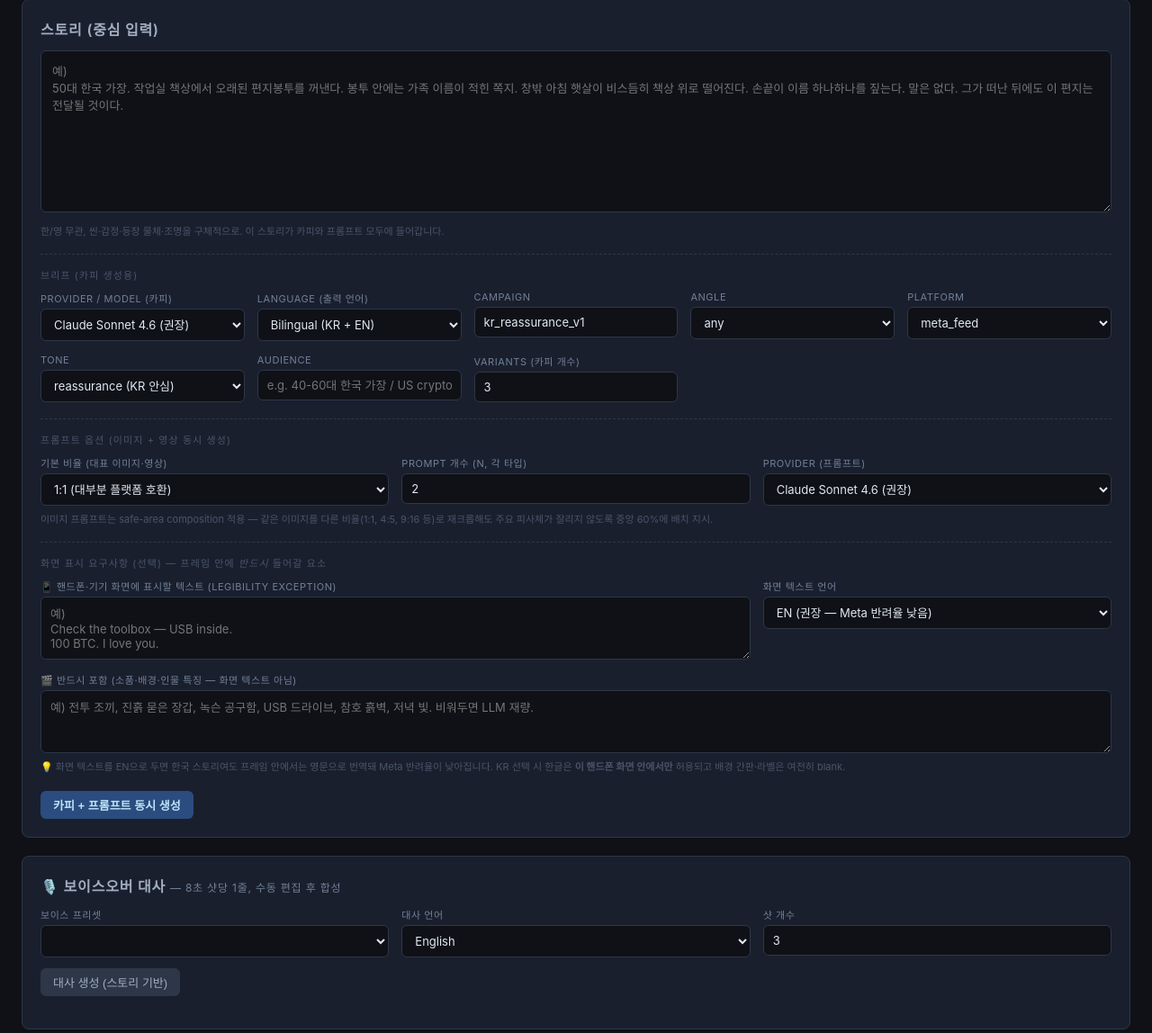
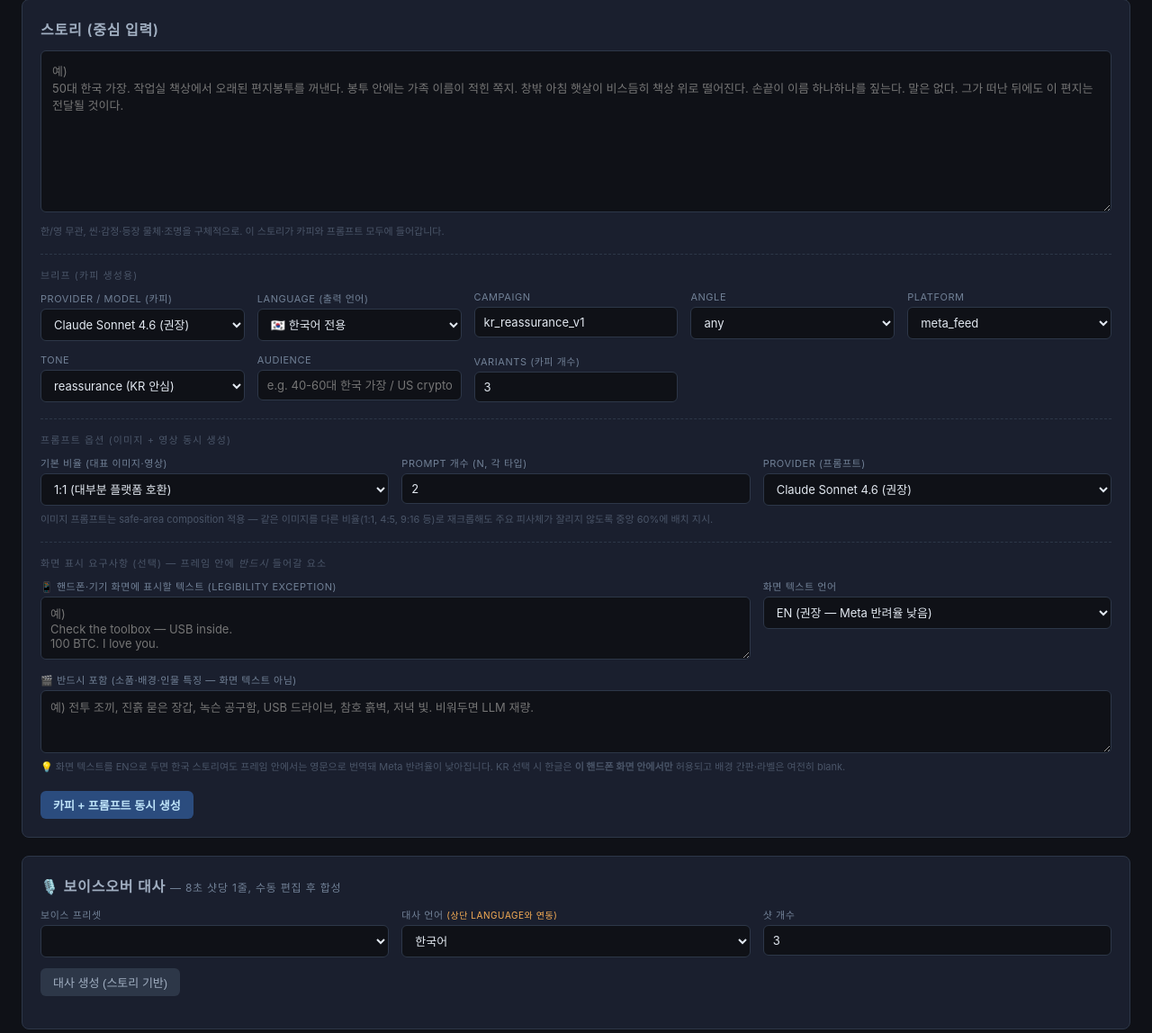
Before and after one commit to mdhong13/ad-optimizer, a FastAPI app: page /creative in a window 1280 px wide. Shown: the part 158-1306 px from the top of the page at 90% size. Run offline with FastAPI, Linux system fonts and the light colour scheme; lists and menus that the app fills with data are empty.

Commit message:
refactor: bilingual 옵션 제거 — 언어는 항상 단일(kr|en)
- creative_copy.html: Language 드롭다운에서 'both' 제거, 기본값 kr
- copy_gen.py: 'both' 분기 삭제, EN 선택 시 한글 입력도 자동 영문 번역
- syncTtsLang(): 상단 Language 변경 시 TTS 언어/보이스 프리셋 자동 동기화

```diff
--- a/web/templates/creative_copy.html
+++ b/web/templates/creative_copy.html
@@ -52,10 +52,9 @@
     </div>
     <div class="form-row">
       <label>Language (출력 언어)</label>
-      <select id="language">
-        <option value="kr">한국어만</option>
-        <option value="en">English only</option>
-        <option value="both" selected>Bilingual (KR + EN)</option>
+      <select id="language" onchange="syncTtsLang()">
+        <option value="kr" selected>🇰🇷 한국어 전용</option>
+        <option value="en">🇬🇧 English only (한글 입력 시 자동 영문 번역)</option>
       </select>
     </div>
     <div class="form-row">
@@ -206,10 +205,10 @@
       </select>
     </div>
     <div class="form-row">
-      <label>대사 언어</label>
+      <label>대사 언어 <span style="color:#f6ad55; font-size:10px;">(상단 Language와 연동)</span></label>
       <select id="tts_lang">
+        <option value="kr">한국어</option>
         <option value="en">English</option>
-        <option value="kr">한국어</option>
       </select>
     </div>
     <div class="form-row">
@@ -470,6 +469,23 @@ function ttsStatus(msg, color) {
   el.textContent = msg; el.style.color = color || "#718096";
 }
 
+// 상단 Language 변경 시 TTS 언어 + 보이스 프리셋 자동 동기화
+function syncTtsLang() {
+  const mainLang = v("language");  // "kr" | "en"
+  const tts = document.getElementById("tts_lang");
+  if (tts) tts.value = mainLang;
+  // 언어에 맞는 첫 보이스로 자동 전환
+  const preset = document.getElementById("tts_preset");
+  if (preset) {
+    const want = mainLang === "kr" ? "_kr_" : "_en_";
+    for (const opt of preset.options) {
+      if (opt.value.includes(want)) { preset.value = opt.value; break; }
+    }
+  }
+}
+// 초기 1회 동기화
+document.addEventListener("DOMContentLoaded", syncTtsLang);
+
 async function generateScript() {
   const story = v("story").trim();
   if (!story) { ttsStatus("먼저 스토리 입력 필요", "#fc8181"); return; }
```
Also changed, not shown: creative/copy_gen.py (+7 -6 lines).
